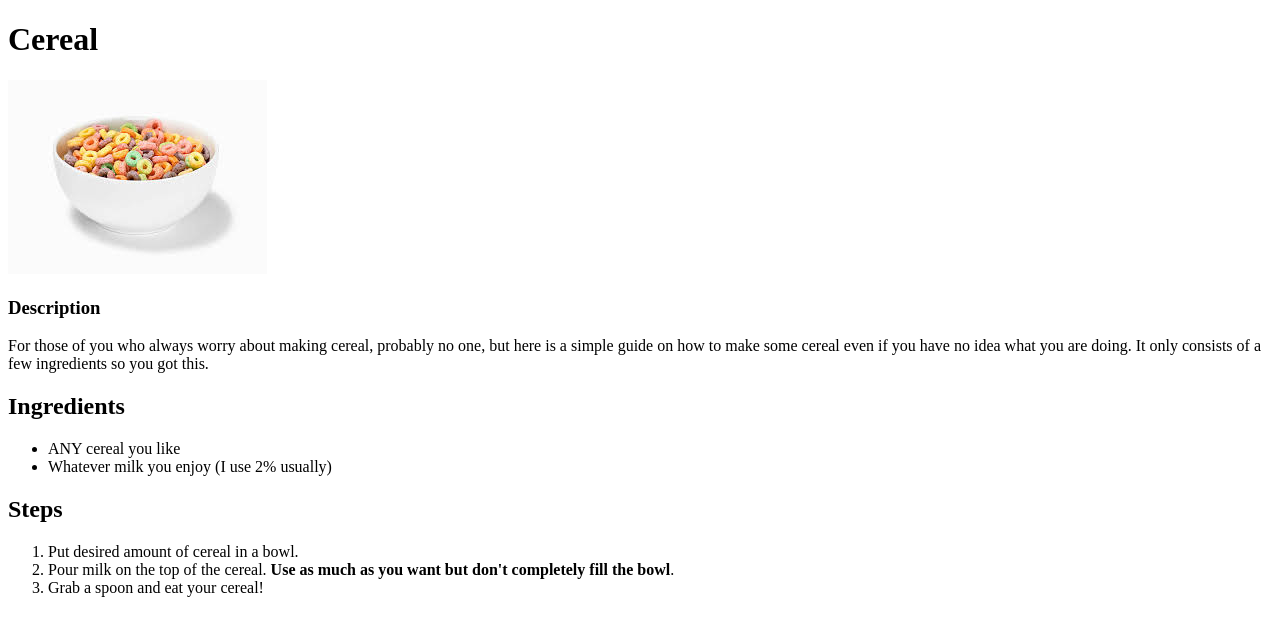
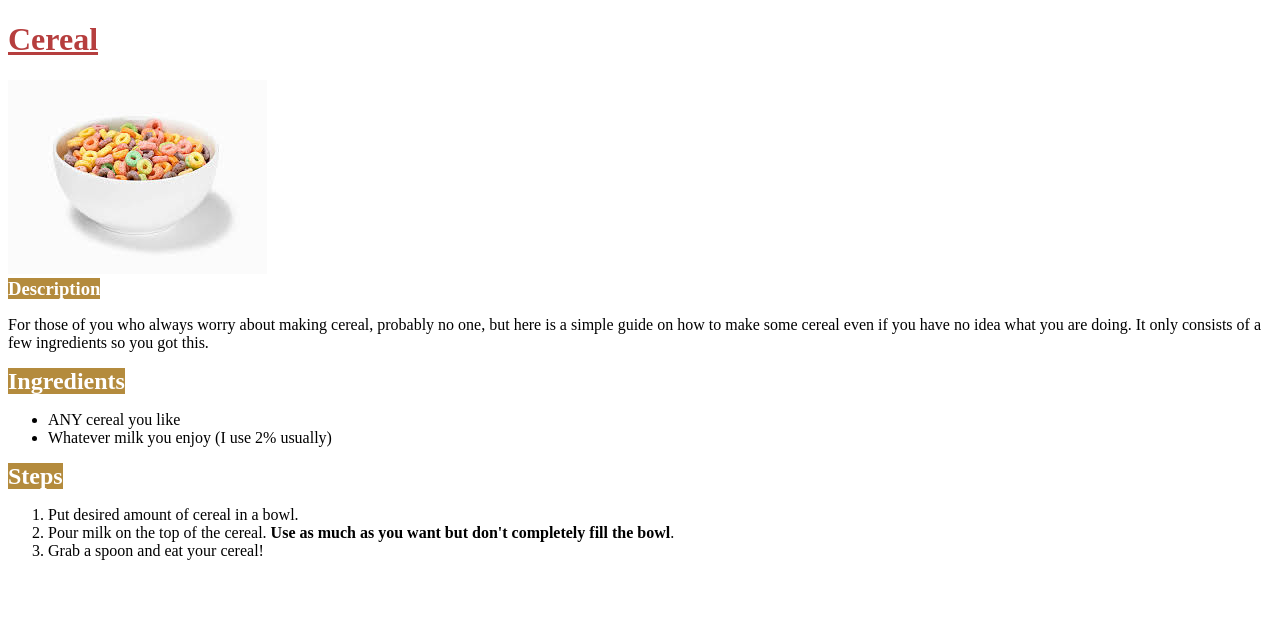
Before and after one commit to xWacob/odin-recipes, a plain HTML site: page recipes/cereal.html in a window 1280 px wide. Drawn offline with Linux system fonts and the light colour scheme.

Commit message:
Add colors and backgrounds to headers of cereal

```diff
--- a/recipes/cereal.html
+++ b/recipes/cereal.html
@@ -4,26 +4,34 @@
     <meta charset="UTF-8">
     <meta name="viewport" content="width=device-width, initial-scale=1.0">
     <title>Cereal</title>
+    <link rel="stylesheet" href="../styles.css">
 </head>
 <body>
-    <h1>Cereal</h1>
+    <h1 class="cereal-head">Cereal</h1>
     <img src="../img/cereal.jpeg" alt="Tortilla chips with melted cheese">
 
-    <h3>Description </h3>
+    <div>
+        <h3 class="cereal-desc">Description </h3>
         <p>For those of you who always worry about making cereal, probably no one, but here is a simple guide on how to make some cereal even if you have no idea what you are doing. It only consists of a few ingredients so you got this.
         </p>
+    </div>
 
-    <h2>Ingredients</h2>
+    <div>
+        <h2 class="cereal-ing">Ingredients</h2>
         <ul>
             <li>ANY cereal you like</li>
             <li>Whatever milk you enjoy (I use 2% usually)</li>
         </ul>
+    </div>
 
-    <h2>Steps</h2>
+    <div>
+        <h2 class="cereal-steps">Steps</h2>
         <ol>
             <li>Put desired amount of cereal in a bowl.</li>
             <li>Pour milk on the top of the cereal. <strong>Use as much as you want but don't completely fill the bowl</strong>.</li>
             <li>Grab a spoon and eat your cereal!</li>
         </ol>
+    </div>
+
 </body>
 </html>
--- a/styles.css
+++ b/styles.css
@@ -67,3 +67,28 @@
     background-color: darkslateblue;
     display: inline;
 }
+
+/* cereal.html.html */
+
+.cereal-head{
+    color: rgb(182, 62, 62);
+    text-decoration: underline;
+}
+
+.cereal-desc{
+    color: white;
+    background-color: rgb(180, 139, 61);
+    display: inline;
+}
+
+.cereal-ing{
+    color: white;
+    background-color: rgb(180, 139, 61);
+    display: inline;
+}
+
+.cereal-steps{
+    color: white;
+    background-color: rgb(180, 139, 61);
+    display: inline;
+}
```
Lines whose indentation alone changed are shown as unchanged.
